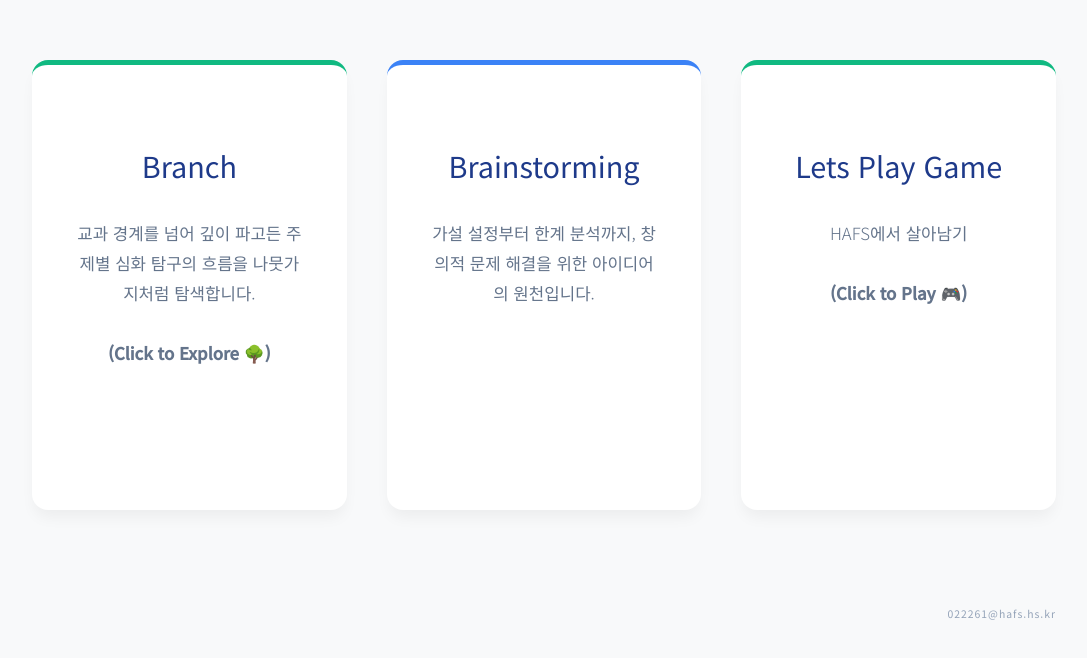
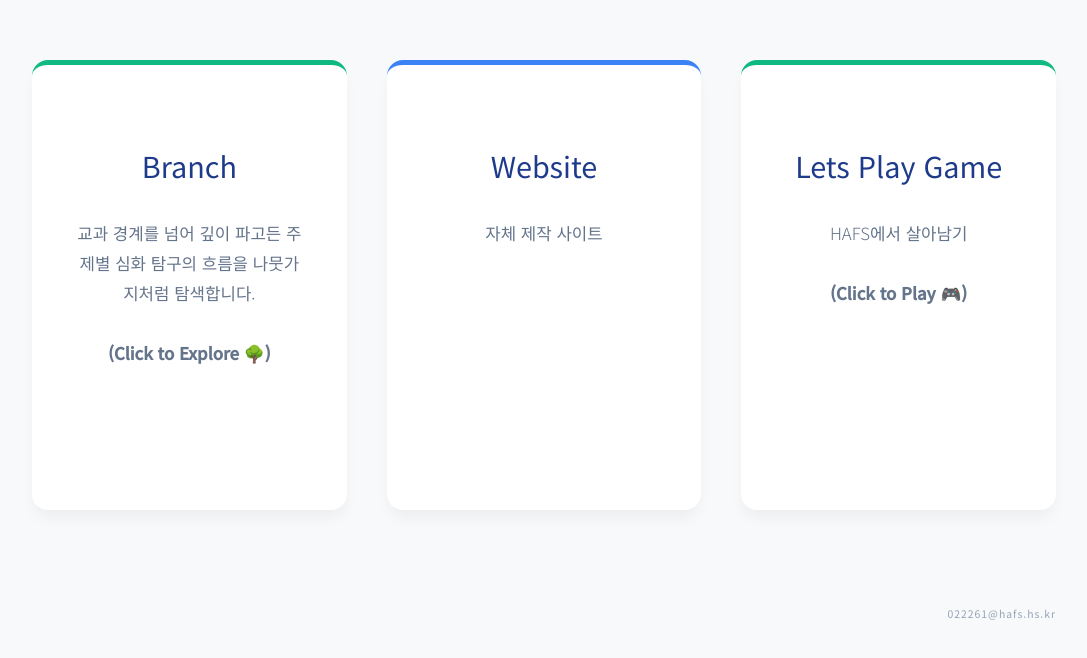
Before and after one commit to 022261im/10422, a plain HTML site: page index.html in a window 1280 px wide. Shown: the part 860-1518 px from the top of the page, without its empty margins (96-1183 px from the left). Drawn offline with Linux system fonts and the light colour scheme.

```diff
--- a/index.html
+++ b/index.html
@@ -116,8 +116,8 @@
             </div>
 
             <div class="card">
-                <h3>brainstorming</h3>
-                <p>가설 설정부터 한계 분석까지, 창의적 문제 해결을 위한 아이디어의 원천입니다.</p>
+                <h3> website </h3>
+                <p>자체 제작 사이트</p>
             </div>
 
             <div class="card clickable-card" onclick="openGame()">
```
